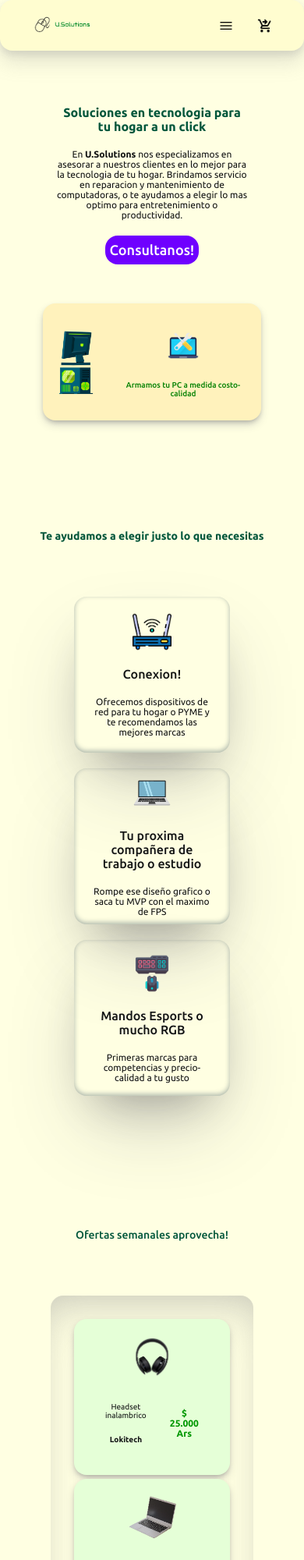
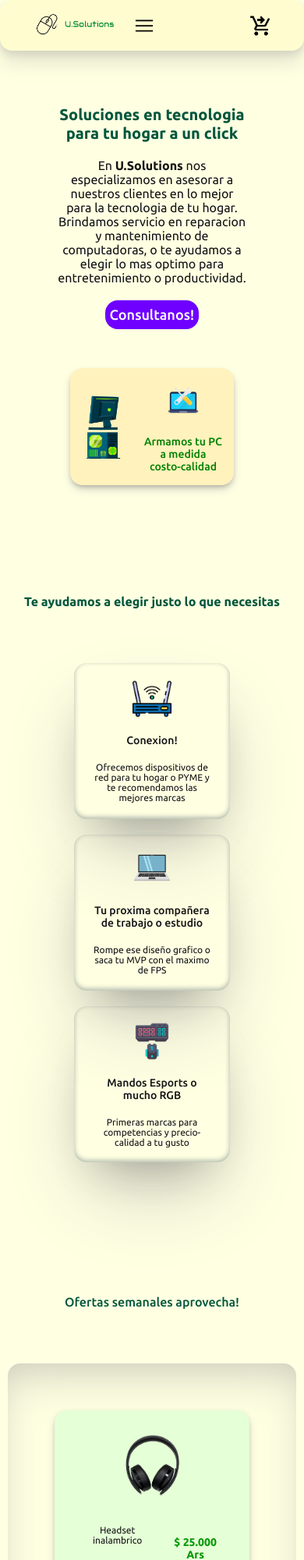
Before and after one commit to Ulises966/Landing-page-Ulises-Smaldoni, a plain HTML site: page index.html in a window 390 px wide. Shown: the top 2000 px of the page at 78% size. Drawn offline with Linux system fonts and the light colour scheme.

Commit message:
landing v1.0

```diff
--- a/assets/mediaqueries.css
+++ b/assets/mediaqueries.css
@@ -125,10 +125,10 @@
   }
 
   .titulo-footer p {
-    font-size: 14px;
+    font-size: 16px;
   }
   .contact p {
-    font-size: 12px;
+    font-size: 14px;
     font-weight: 300;
   }
 
@@ -143,7 +143,7 @@
 
 @media (max-width: 768px) {
   .navbar {
-    gap: 30px;
+    gap: 120px;
   }
 
   #hero {
@@ -187,13 +187,13 @@
 @media (max-width: 576px) {
 
   .logo {
-    height: 50%;
+    height: 70%;
 }
 .menu-icon {
-  width: 20px;
+  width: 30px;
 }
 .cart-icon {
-    height: 20px;
+    height: 30px;
     width: 90%;
 }
 .navbar-list {
@@ -207,25 +207,26 @@
   gap: 50px;
 }
 .hero-info h1 {
+  font-size: 20px;
+}
+.hero-info p {
   font-size: 16px;
 }
-.hero-info p {
-  font-size: 12px;
-}
 .hero-card-info h3 {
-  font-size: 12px;
+  font-size: 14px;
 }
 
   .hero-card-info h3 {
-    font-size: 10px;
+    font-size: 14px;
   }
   .container img {
     width: 50px;
   }
   .hero-card {
     height: 150px;
+
     padding: 15px;
-    width: 80%;
+    width: 60%;
   }
 
   .card-servicios-container {
@@ -242,51 +243,52 @@
     width: 50px;
     height: 50px;
   }
+
   .card-servicios p {
     font-size: 12px;
   }
 
   .card-servicios h4 {
-    font-size: 16px;
+    font-size: 14px;
   }
 
 
 
   .offer-cards img {
-    width: 40%;
+    width: 50%;
   }
   .offer-cards {
     padding: 20px;
     gap: 10px;
-    width: 200px;
-    height: 200px;
+    width: 250px;
+    height: 250px;
   }
 
   .container-offers {
     display: flex;
     flex-direction: column;
-    padding: 30px 30px;
-    gap: 5px;
+    padding: 60px 60px;
+    gap: 10px;
     justify-content: center;
     align-items: center;
     border-radius: 16px;
   }
 
   #info-servicios h2 {
-    font-size: 14px;
+    font-size: 16px;
   }
   #products h3 {
-    font-size: 14px;
+    font-size: 16px;
   }
 
   .info-prod p {
-    font-size: 10px;
+    font-size: 12px;
   }
   .info-prod span {
-    font-size: 10px;
+    font-size: 12px;
   }
   .price {
-    font-size: 12px;
+    font-size: 14px;
   }
 
 
@@ -299,7 +301,7 @@
     padding: 10px;
   }
   #footer h5 {
-    font-size: 8px;
+    font-size: 12px;
     font-weight: 400;
   }
 
@@ -312,10 +314,10 @@
   }
 
   .titulo-footer p {
-    font-size: 6px;
+    font-size: 10px;
   }
   .contact p {
-    font-size: 6px;
+    font-size: 8px;
     font-weight: 300;
   }
 
--- a/assets/style.css
+++ b/assets/style.css
@@ -222,6 +222,7 @@ main {
   flex-direction: column;
   justify-content: center;
   align-items: center;
+  max-width: 1200px;
   padding: 100px 30px;
   gap: 70px;
 }
@@ -233,7 +234,6 @@ main {
 
 .container-offers {
   display: flex;
-  flex-direction: row;
   flex-wrap: wrap;
   padding: 70px 70px;
   gap: 30px;
@@ -301,7 +301,6 @@ main {
   justify-content: center;
   gap: 50px;
   background-color: var(--bg-footer);
-  width: 100%;
   padding: 40px 30px;
   color: var(--text-footer);
   box-shadow: rgba(151, 151, 151, 0.25) 0px 30px 60px -12px inset, rgba(151, 151, 151, 0.25) 0px 18px 36px -18px inset;
@@ -312,13 +311,15 @@ main {
   justify-content: center;
   flex-direction: row;
   align-items: center;
-  gap: 150px;
+  max-width: 1200px;
+  gap: 130px;
   padding: 10px 30px;
   max-width: 1200px;
 
 }
 
 #footer h5 {
+  text-align: center;
   font-size: 18px;
   font-weight: 400;
 }
@@ -360,6 +361,8 @@ main {
 
 .info-redes {
   display: flex;
+  justify-content: center;
+  align-items: center;
   flex-direction: column;
   gap: 15px;
 }
```
